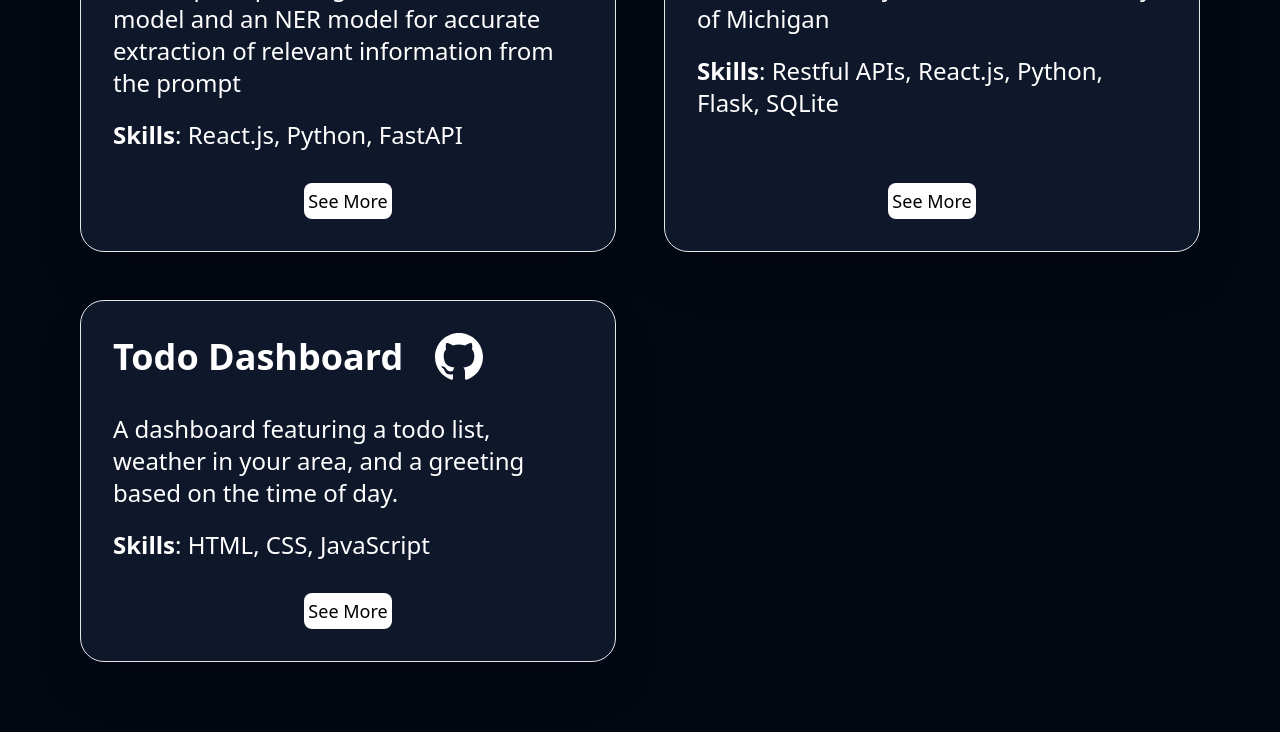
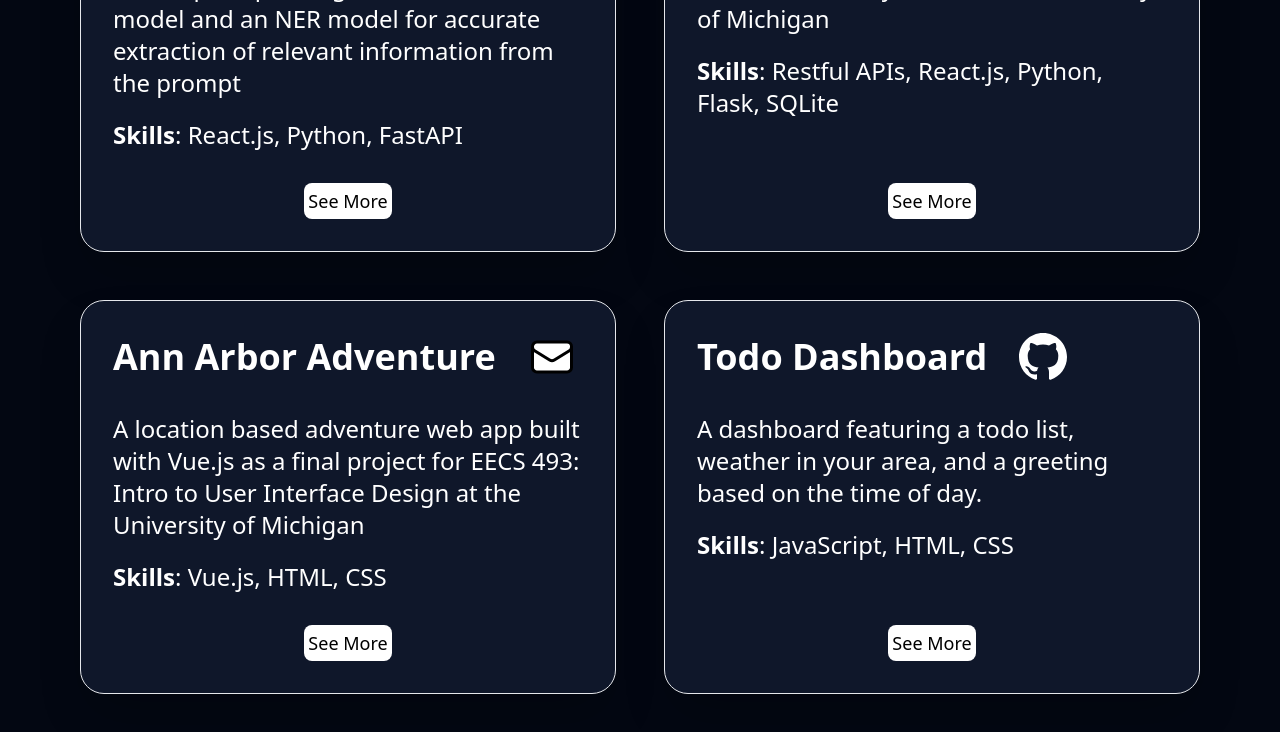
Before and after one commit to arlough/personal-website-v3, a Next.js app: page / in a window 1280 px wide. Shown: the part 2099-2831 px from the top of the page. Built offline with nearby package versions, Linux system fonts and the light colour scheme.

Commit message:
added a project

```diff
--- a/src/components/Projects.js
+++ b/src/components/Projects.js
@@ -39,12 +39,21 @@ export default function Projects() {
       "header_img" : "#",
       "src_link" : "",
     },
+     {
+      "id" : 3,
+      "name" : "Ann Arbor Adventure",
+      "date" : "dd/mm/yy",
+      "summary" : "A location based adventure web app built with Vue.js as a final project for EECS 493: Intro to User Interface Design at the University of Michigan",
+      "skills" : ["Vue.js, HTML, CSS"],
+      "header_img" : "#",
+      "src_link" : "#",
+    },
     {
-      "id" : 3,
+      "id" : 4,
       "name" : "Todo Dashboard",
       "date" : "dd/mm/yy",
       "summary" : "A dashboard featuring a todo list, weather in your area, and a greeting based on the time of day.",
-      "skills" : ['HTML', 'CSS', 'JavaScript'],
+      "skills" : ['JavaScript', 'HTML', 'CSS'],
       "header_img" : "#",
       "src_link" : "https://github.com/ArLough/todo",
     }
@@ -66,15 +75,7 @@ export default function Projects() {
     //   "header_img" : "#",
     //   "src_link" : "#",
     // },
-    // {
-    //   "id" : 5,
-    //   "name" : "Ann Arbor Adventure",
-    //   "date" : "dd/mm/yy",
-    //   "summary" : "Laboris veniam dolore cupidatat et nostrud amet ad lorem aliqua ipsum officia dolore velit ad pariatur. Qui nostrud adipiscing deserunt esse ex laboris commodo irure dolor sint duis occaecat",
-    //   "skills" : ["Vue.js"],
-    //   "header_img" : "#",
-    //   "src_link" : "#",
-    // },
+
     // {
     //   "id" : 5,
     //   "name" : "SQL Simulator",
```
